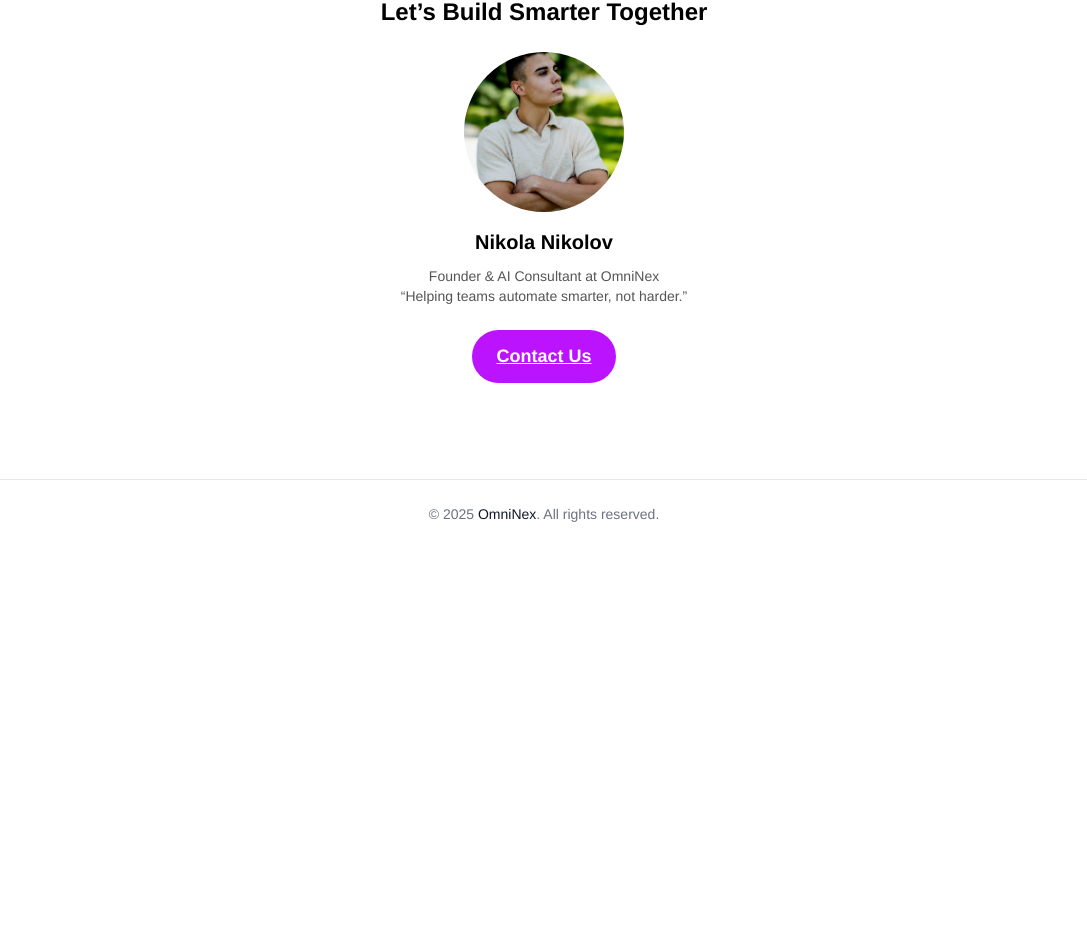
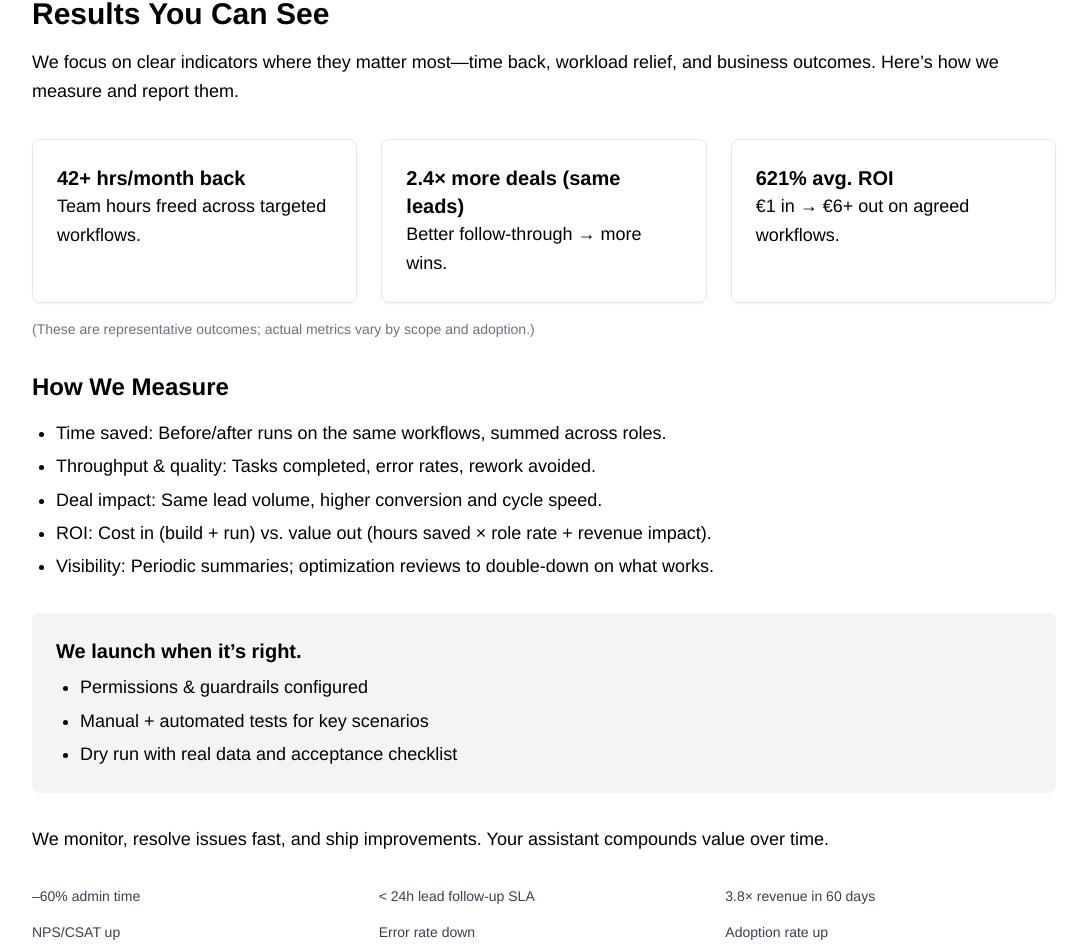
Before and after one commit to Kalcho8233/OmniNexAIWebsite, a Next.js app: page /about in a window 1280 px wide. Shown: the part 1149-2101 px from the top of the page, without its empty margins (96-1183 px from the left). Before the commit the page ends 1697 px from the top, so only its background shows below. Built offline with nearby package versions, Linux system fonts and the light colour scheme.

Commit message:
Update about.jsx

```diff
--- a/pages/about.jsx
+++ b/pages/about.jsx
@@ -79,6 +79,66 @@ export default function About() {
               <li>New use cases that save hours per week and improve client experience</li>
             </ul>
 
+            {/* Results & Proof Section */}
+            <section id="results" className="mt-20">
+              <h2 className="text-3xl font-bold mb-4">Results You Can See</h2>
+              <p className="mb-8">
+                We focus on clear indicators where they matter most—time back, workload relief, and business outcomes. Here’s how we measure and report them.
+              </p>
+
+              {/* KPI Row */}
+              <div className="grid md:grid-cols-3 gap-6 mb-4">
+                <div className="p-6 border rounded-lg shadow-sm">
+                  <h3 className="text-xl font-bold">42+ hrs/month back</h3>
+                  <p>Team hours freed across targeted workflows.</p>
+                </div>
+                <div className="p-6 border rounded-lg shadow-sm">
+                  <h3 className="text-xl font-bold">2.4× more deals (same leads)</h3>
+                  <p>Better follow‑through → more wins.</p>
+                </div>
+                <div className="p-6 border rounded-lg shadow-sm">
+                  <h3 className="text-xl font-bold">621% avg. ROI</h3>
+                  <p>€1 in → €6+ out on agreed workflows.</p>
+                </div>
+              </div>
+              <p className="text-sm text-gray-500 mb-8">(These are representative outcomes; actual metrics vary by scope and adoption.)</p>
+
+              {/* How We Measure */}
+              <h3 className="text-2xl font-semibold mb-4">How We Measure</h3>
+              <ul className="list-disc pl-6 mb-8 space-y-1">
+                <li>Time saved: Before/after runs on the same workflows, summed across roles.</li>
+                <li>Throughput & quality: Tasks completed, error rates, rework avoided.</li>
+                <li>Deal impact: Same lead volume, higher conversion and cycle speed.</li>
+                <li>ROI: Cost in (build + run) vs. value out (hours saved × role rate + revenue impact).</li>
+                <li>Visibility: Periodic summaries; optimization reviews to double‑down on what works.</li>
+              </ul>
+
+              {/* Quality Standard */}
+              <div className="bg-gray-100 p-6 rounded-lg mb-8">
+                <h4 className="text-xl font-semibold mb-2">We launch when it’s right.</h4>
+                <ul className="list-disc pl-6 space-y-1">
+                  <li>Permissions & guardrails configured</li>
+                  <li>Manual + automated tests for key scenarios</li>
+                  <li>Dry run with real data and acceptance checklist</li>
+                </ul>
+              </div>
+
+              {/* Ongoing */}
+              <p className="mb-8">
+                We monitor, resolve issues fast, and ship improvements. Your assistant compounds value over time.
+              </p>
+
+              {/* Optional Secondary Metrics */}
+              <div className="grid md:grid-cols-3 gap-4 text-sm text-gray-700">
+                <div>–60% admin time</div>
+                <div>{'<'} 24h lead follow‑up SLA</div>
+                <div>3.8× revenue in 60 days</div>
+                <div>NPS/CSAT up</div>
+                <div>Error rate down</div>
+                <div>Adoption rate up</div>
+              </div>
+            </section>
+
             {/* Founder Profile with Animation */}
             <div className="fade-in text-center mt-20">
               <h3 className="text-2xl font-semibold mb-6">Let’s Build Smarter Together</h3>
```
